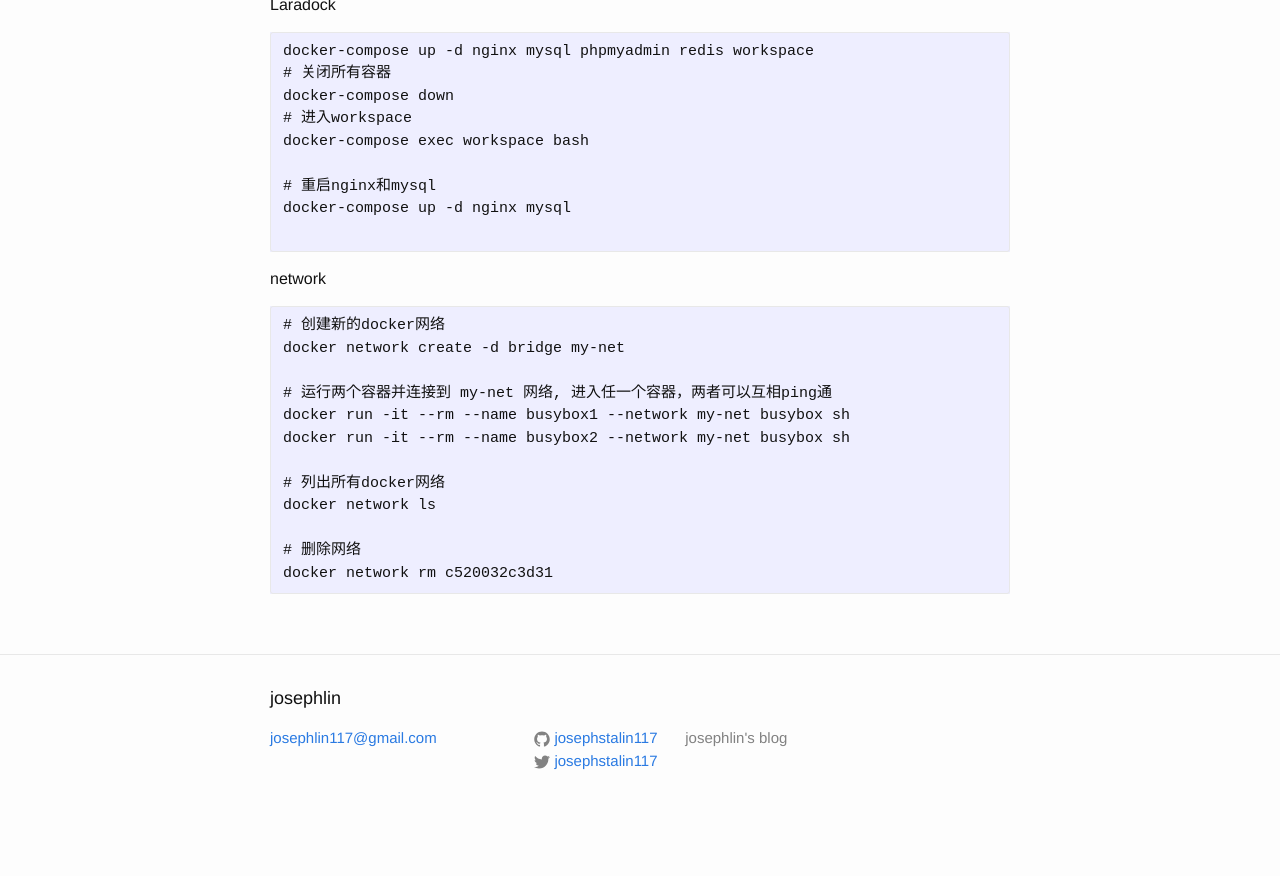
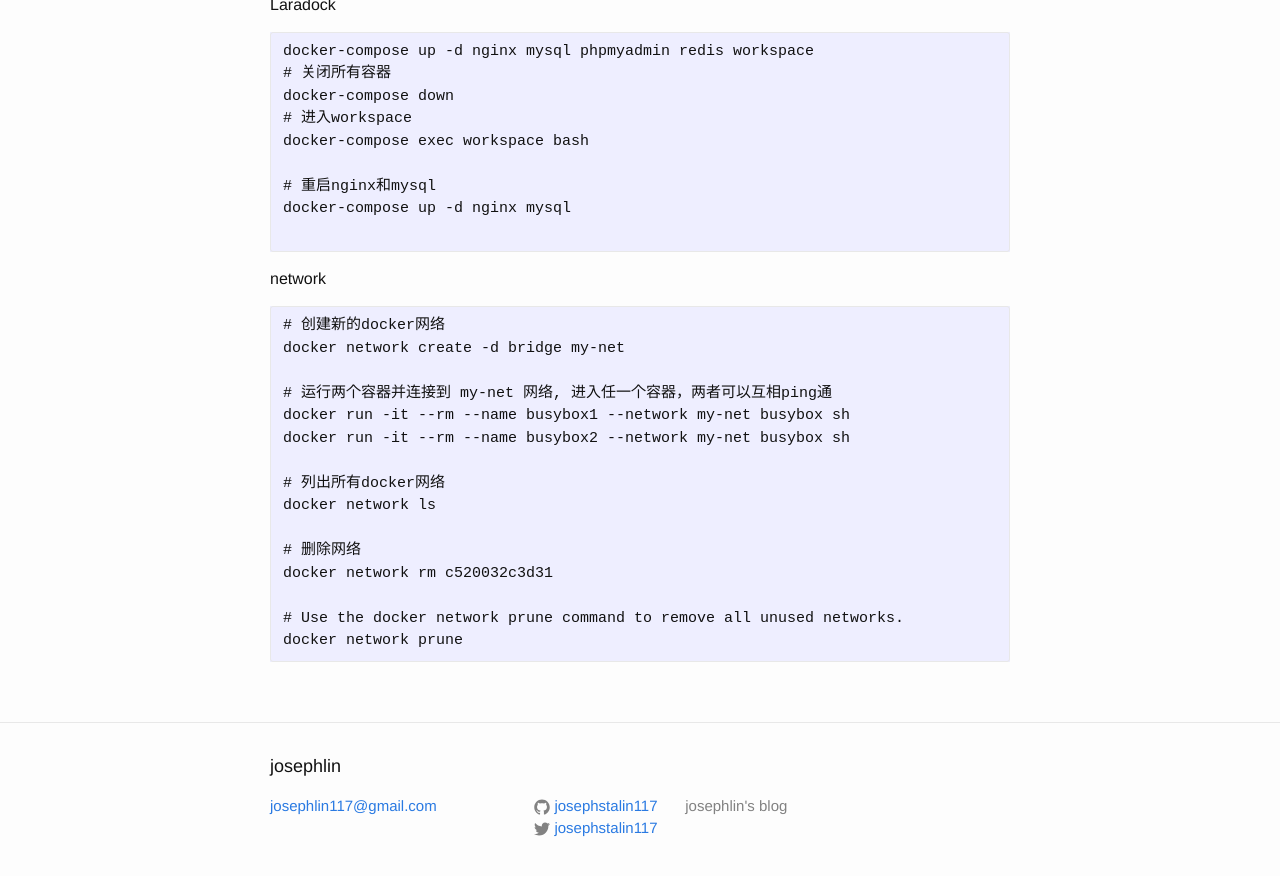
Before and after one commit to josephstalin117/josephstalin117.github.io, a Jekyll site: the page built from _posts/2018-4-30-docker.markdown, in a window 1280 px wide and 900 px high, scrolled down 3695 px. Shown: the top 876 px of the window. Built offline with Jekyll 4.4.1, drawn with Linux system fonts in a browser that asks for light colours; before the commit the page ends 4527 px from its top, so only the background shows below that.

Commit message:
network prune

````diff
--- a/_posts/2018-4-30-docker.markdown
+++ b/_posts/2018-4-30-docker.markdown
@@ -191,4 +191,7 @@ docker network ls
 
 # 删除网络
 docker network rm c520032c3d31
+
+# Use the docker network prune command to remove all unused networks.
+docker network prune
 ```
````
